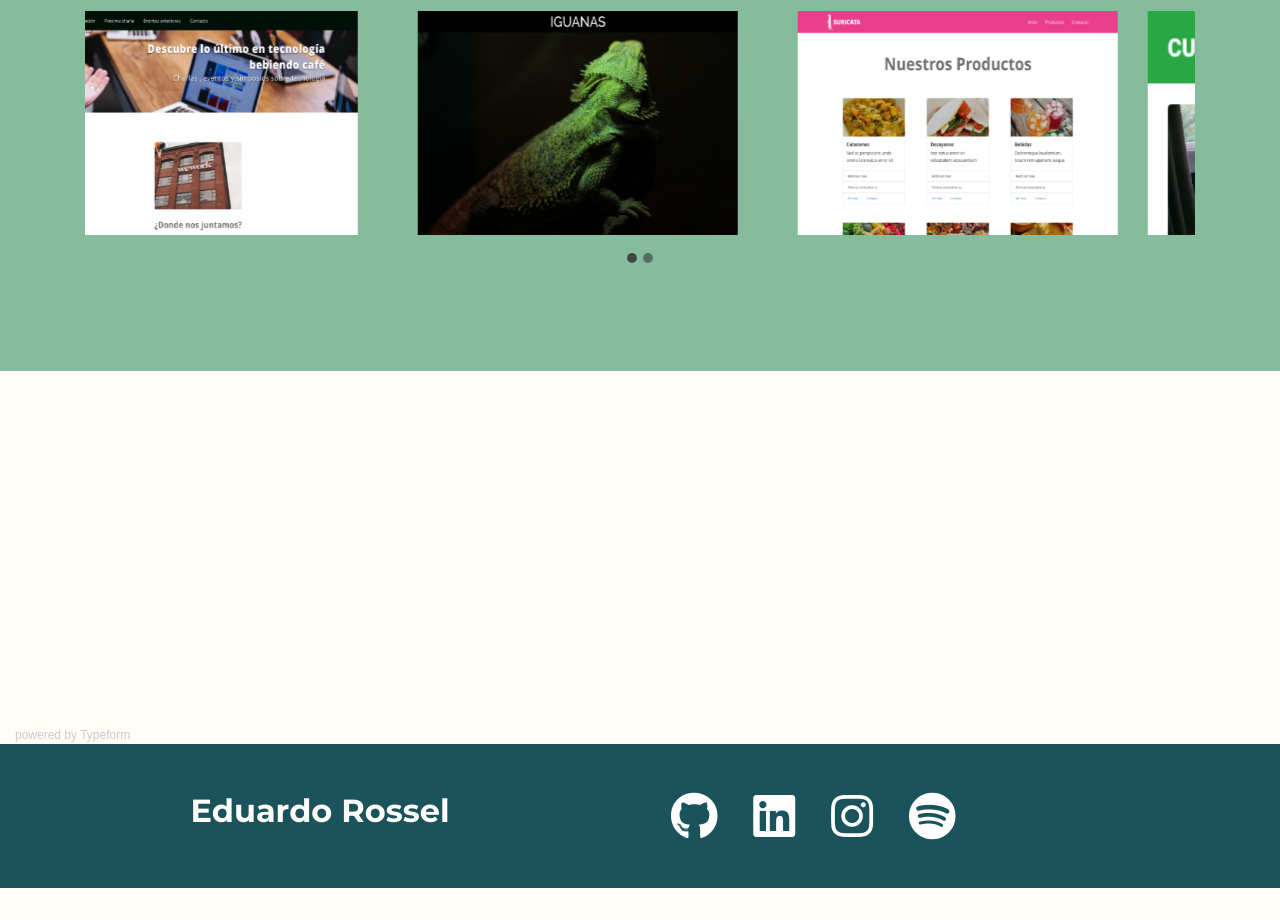
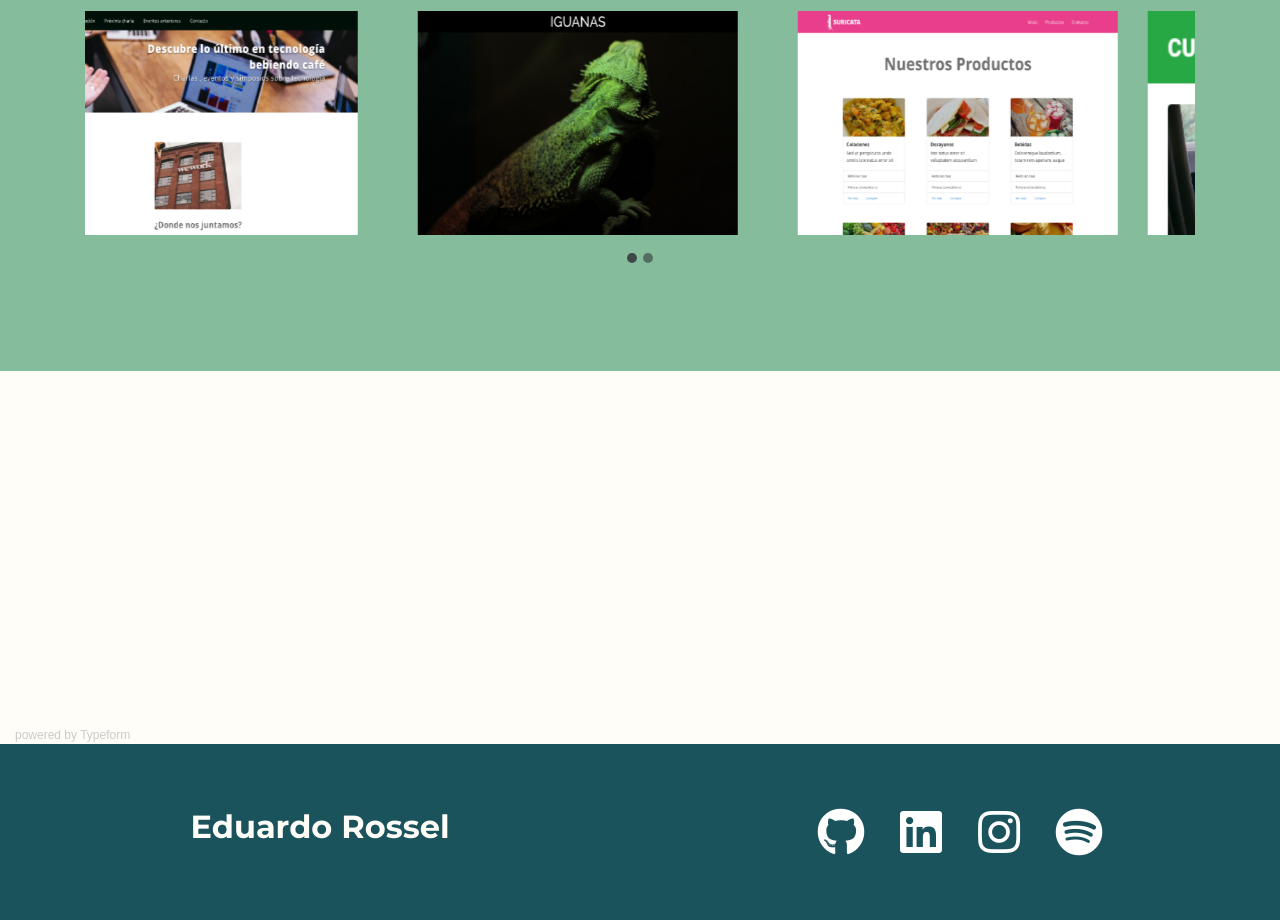
Before and after one commit to erossels/MiPortafolio, a plain HTML site: page index.html in a window 1280 px wide. Shown: the part 1697-2617 px from the top of the page. Before the commit the page ends 2585 px from the top, so only its background shows below. Drawn offline with nearby package versions, Linux system fonts and the light colour scheme; a script that the page names is missing.

Commit message:
correcciones footer

```diff
--- a/index.html
+++ b/index.html
@@ -259,11 +259,11 @@
     </section>
 
     <footer class="container-fluid navegador ">
-        <div class="row">
-            <div class="col-6">
-                <h2 class="text-center titulos font-weight-bold py-5 my-0 mx-auto">Eduardo Rossel</h2>
+        <div class="row py-5">
+            <div class="col-md-6">
+                <h2 class="text-center titulos font-weight-bold py-3 my-0 mx-auto">Eduardo Rossel</h2>
             </div>
-            <div class="align-middle col-6 py-5 mx-auto">
+            <div class="text-center col-md-6 py-3 mx-auto">
                 <a href="https://github.com/erossels" target="_blank"><i class="fab fa-github fa-3x px-3 text-white"></i></a>
                 <a href="https://cl.linkedin.com/in/eduardo-rossel-salas-4a006a57" target="_blank"><i class="fab fa-linkedin fa-3x px-3 text-white"></i></a>
                 <a href="https://www.instagram.com/edu_rossel/" target="_blank"><i class="fab fa-instagram fa-3x px-3 text-white"></i></a>
```
